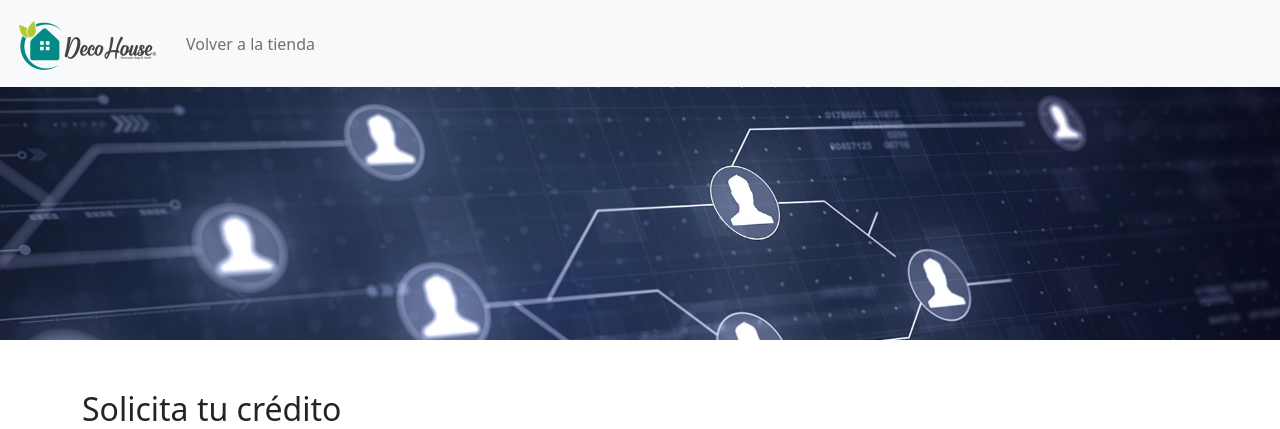
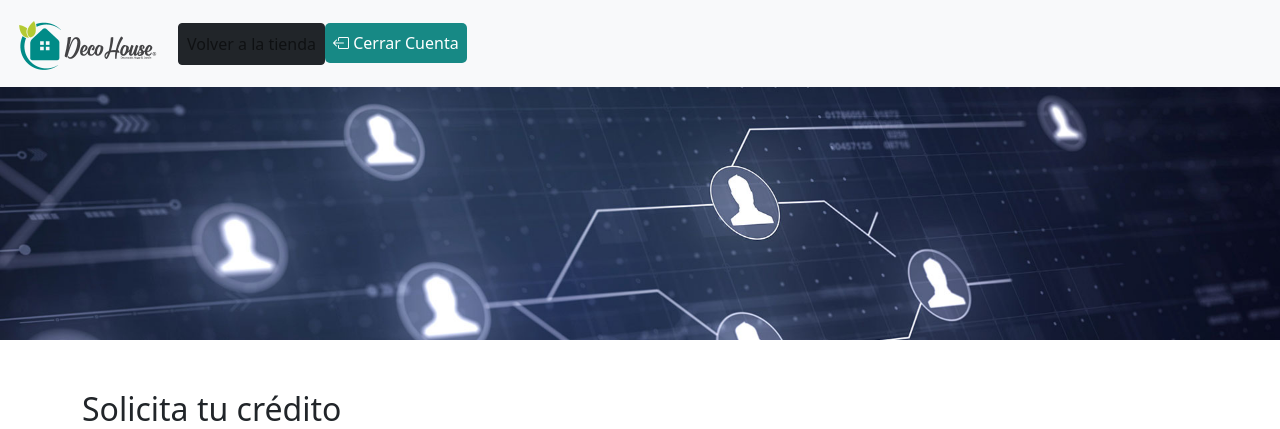
Before and after one commit to daniel-990/deco_credito, a PHP site: page /deco_credito/index.php in a window 1280 px wide. Shown: the top 429 px of the page. Run offline with PHP 8.4, Linux system fonts and the light colour scheme; the visitor is signed in with stand-in values (Sample User, id 1).

Commit message:
se edita el menu de la pagina

```diff
--- a/partials/header.php
+++ b/partials/header.php
@@ -14,7 +14,7 @@
   <body>
   <nav class="navbar navbar-expand-lg navbar-light bg-light">
   <div class="container-fluid">
-    <a class="navbar-brand" href="#">
+    <a class="navbar-brand" href="https://decohouse.com.co/">
         <img src="./img/logo2.png" class="img-fluid logo">
     </a>
     <button class="navbar-toggler" type="button" data-bs-toggle="collapse" data-bs-target="#navbarNav" aria-controls="navbarNav" aria-expanded="false" aria-label="Toggle navigation">
@@ -23,21 +23,21 @@
     <div class="collapse navbar-collapse" id="navbarNav">
       <ul class="navbar-nav">
         <li class="nav-item">
-          <a class="nav-link" aria-current="page" href="#">Volver a la tienda</a>
+          <a class="nav-link btn btn-dark" aria-current="page" href="https://decohouse.com.co/">Volver a la tienda</a>
         </li>
         <?php
-            // session_start(); //se inicia la variable de sesion
-            // //datos de inicio de sesion
-            // if(isset($_SESSION['user_id'])){
+            session_start(); //se inicia la variable de sesion
+            //datos de inicio de sesion
+            if(isset($_SESSION['user_id'])){
         ?>
-            <!-- <li class="nav-item">
+            <li class="nav-item">
               <a class="nav-link btn-cerrar" href="./back_app/login-cerrar.php"><i class="bi bi-box-arrow-left"></i> Cerrar Cuenta</a>
-            </li> -->
+            </li>
         <?php
-            // } else {
+            } else {
 
-            // }
-            // error_reporting(E_ALL ^ E_NOTICE);
+            }
+            error_reporting(E_ALL ^ E_NOTICE);
         ?>
       </ul>
     </div>
```
